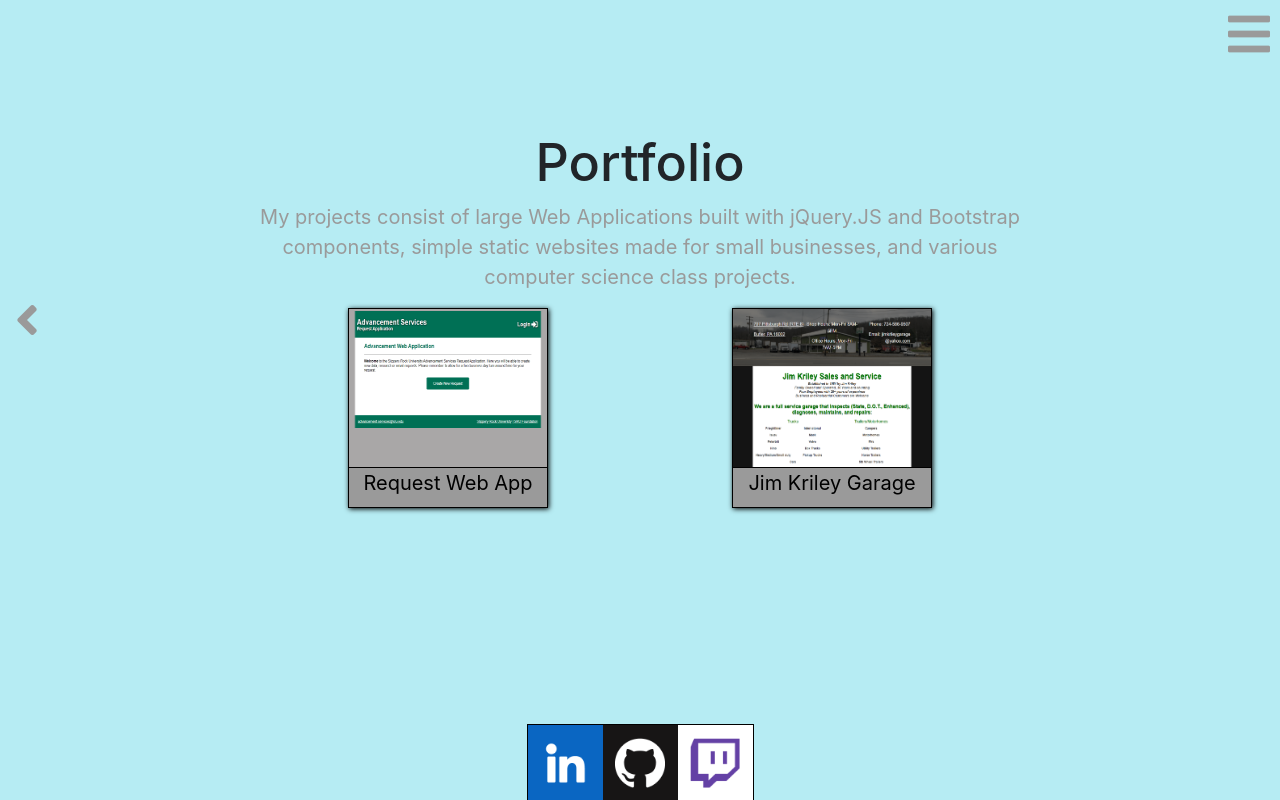
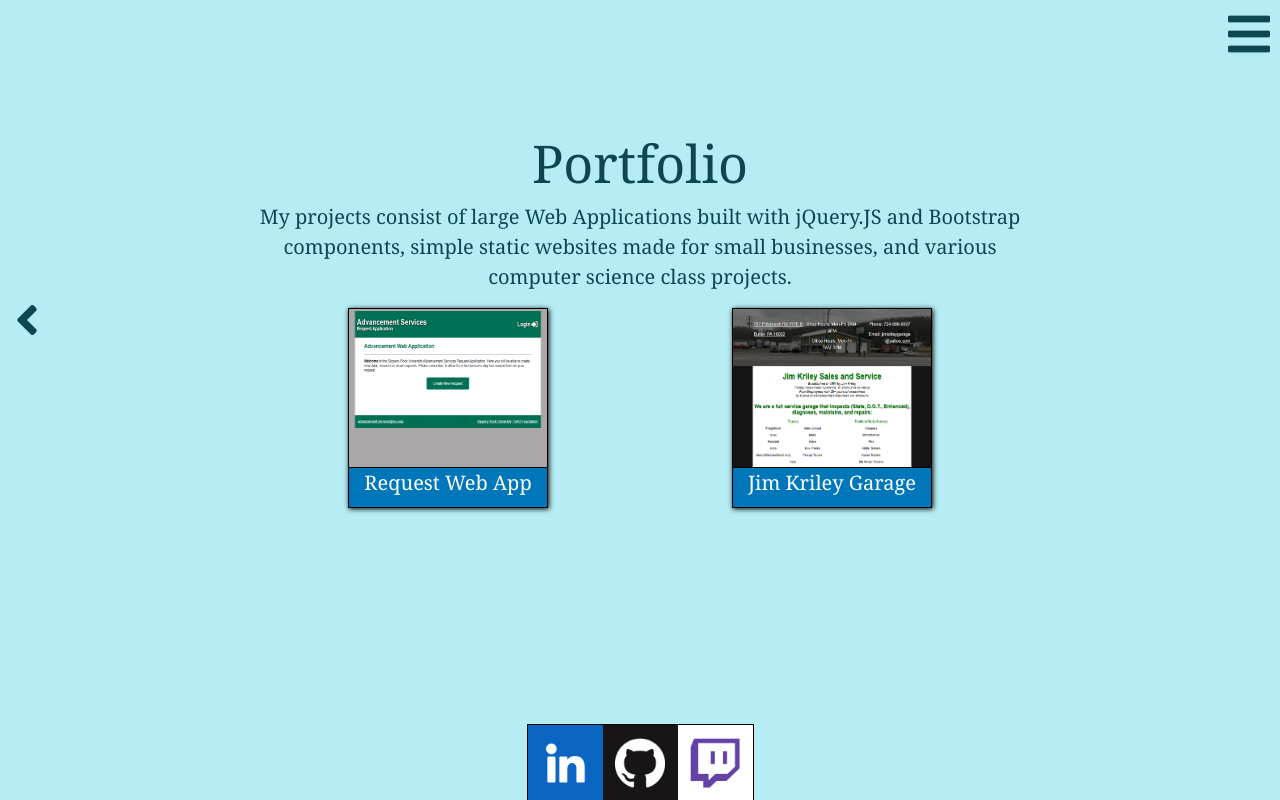
Before and after one commit to sas1041/Personal-Website, a PHP site: page /portfolio.html in a window 1280 px wide. Run offline with PHP 8.4, Linux system fonts and the light colour scheme.

Commit message:
Add files via upload

```diff
--- a/css/style.css
+++ b/css/style.css
@@ -1,13 +1,36 @@
+/* CSS that applies to everything */
 body {
   background-color: #B6ECF3;
+  color: #0D4850;
   margin: 0;
   padding: 0;
+  font-family: Georgia, serif;
+}
+
+main {
+  display: -webkit-box;
+  display: -ms-flexbox;
+  display: flex;
+  -webkit-box-pack: justify;
+      -ms-flex-pack: justify;
+          justify-content: space-between;
+  -webkit-box-align: center;
+      -ms-flex-align: center;
+          align-items: center;
+  -webkit-box-orient: horizontal;
+  -webkit-box-direction: normal;
+      -ms-flex-flow: row nowrap;
+          flex-flow: row nowrap;
+  position: fixed;
+  height: 80%;
+  width: 100%;
 }
 
 .fas {
-  color: #9A9A9A;
+  color: #0D4850;
 }
 
+/* Top menu and related items */
 #menuIcon {
   position: absolute;
   top: 10px;
@@ -59,31 +82,13 @@ body {
   color: white;
 }
 
-main {
-  display: -webkit-box;
-  display: -ms-flexbox;
-  display: flex;
-  -webkit-box-pack: justify;
-      -ms-flex-pack: justify;
-          justify-content: space-between;
-  -webkit-box-align: center;
-      -ms-flex-align: center;
-          align-items: center;
-  -webkit-box-orient: horizontal;
-  -webkit-box-direction: normal;
-      -ms-flex-flow: row nowrap;
-          flex-flow: row nowrap;
-  position: fixed;
-  height: 80%;
-  width: 100%;
-}
-
 .unselect {
   -webkit-filter: blur(2px);
           filter: blur(2px);
   pointer-events: none;
 }
 
+/* Main content */
 #content {
   display: -webkit-box;
   display: -ms-flexbox;
@@ -101,7 +106,6 @@ main {
 }
 
 #content p {
-  color: #9A9A9A;
   font-size: 20px;
 }
 
@@ -116,7 +120,7 @@ main {
 #projects .panel {
   width: 200px;
   height: 200px;
-  background-color: #9A9A9A;
+  background-color: #0077ba;
   border: 1px solid black;
   -webkit-box-shadow: 1px 1px 5px black;
           box-shadow: 1px 1px 5px black;
@@ -133,7 +137,7 @@ main {
 
 #projects .panel p {
   margin: 0;
-  color: black;
+  color: white;
   font-weight: 400;
 }
 
@@ -144,6 +148,7 @@ main {
   transition: 0.2s;
 }
 
+/* Expanded project information */
 .expandedPanel {
   display: none;
   position: fixed;
@@ -202,6 +207,7 @@ main {
   padding-right: 5px;
 }
 
+/* Contact form */
 #contact p {
   text-align: left;
 }
@@ -264,6 +270,7 @@ main {
   padding-left: 30px;
 }
 
+/* Navigation arrows */
 #contactArrow, #portfolioArrow {
   width: 100px;
   height: 200px;
@@ -280,7 +287,7 @@ main {
 #contactArrow span, #portfolioArrow span {
   position: absolute;
   display: none;
-  color: #9A9A9A;
+  color: #0D4850;
 }
 
 #contactArrow {
@@ -306,6 +313,7 @@ main {
   width: 100px;
 }
 
+/* Link styling for social media */
 #socials {
   display: -webkit-box;
   display: -ms-flexbox;
--- a/css/style.sass
+++ b/css/style.sass
@@ -1,14 +1,28 @@
-$primary-color: #9A9A9A
+$soft-color: #9A9A9A
 $secondary-color: #0077ba
+$primary-color: #0D4850
 
+/* CSS that applies to everything */
 body
     background-color: #B6ECF3
+    color: $primary-color
     margin: 0
     padding: 0
+    font-family: Georgia, serif
+
+main
+    display: flex
+    justify-content: space-between
+    align-items: center
+    flex-flow: row nowrap
+    position: fixed
+    height: 80%
+    width: 100%
 
 .fas
     color: $primary-color
 
+/* Top menu and related items */
 #menuIcon
     position: absolute
     top: 10px
@@ -41,19 +55,11 @@ body
         right: 10px
         color: white
 
-main
-    display: flex
-    justify-content: space-between
-    align-items: center
-    flex-flow: row nowrap
-    position: fixed
-    height: 80%
-    width: 100%
-
 .unselect
     filter: blur(2px)
     pointer-events: none
 
+/* Main content */
 #content
     display: flex
     text-align: center
@@ -62,16 +68,14 @@ main
     h1
         font-size: 52px
     p
-        color: $primary-color
         font-size: 20px
-
 #projects
     display: flex
     justify-content: space-around
     .panel
         width: 200px
         height: 200px
-        background-color: $primary-color
+        background-color: $secondary-color
         border: 1px solid black
         box-shadow: 1px 1px 5px black
         transition: 0.2s
@@ -82,12 +86,13 @@ main
             border-bottom: 1px solid black
         p
             margin: 0
-            color: black
+            color: white
             font-weight: 400
     .panel:hover
         transform: scale(1.1)
         transition: 0.2s
 
+/* Expanded project information */
 .expandedPanel
     display: none /* hidden by default */
     position: fixed
@@ -102,7 +107,7 @@ main
     overflow: hideen
     background-color: rgba(209, 209, 209, 0.8)
     border: 1px solid black
-    box-shadow: 1px 1px 10px $primary-color
+    box-shadow: 1px 1px 10px $soft-color
 .panelX
     position: absolute
     top: 10px
@@ -127,6 +132,7 @@ main
     padding-left: 5px
     padding-right: 5px
 
+/* Contact form */
 #contact
     p
         text-align: left
@@ -150,10 +156,10 @@ main
             padding: 5px
             box-sizing: border-box
             border-radius: 4px
-            border: 2px solid $primary-color
+            border: 2px solid $soft-color
         input:focus, textarea:focus
             outline: none !important
-            box-shadow: 1px 1px 10px $primary-color
+            box-shadow: 1px 1px 10px $soft-color
             border: 2px solid black
         textarea
             height: 100px
@@ -164,6 +170,7 @@ main
             background-size: 20px
             padding-left: 30px
 
+/* Navigation arrows */
 #contactArrow, #portfolioArrow
     width: 100px
     height: 200px
@@ -187,6 +194,7 @@ main
 .empty
     width: 100px
 
+/* Link styling for social media */
 #socials
     display: flex
     flex-flow: row wrap
@@ -204,14 +212,12 @@ main
     display: flex
     justify-content: center
     align-items: center
-
 #linkedin
     background-color: #0a66c2
 #github
     background-color: #171515
 #twitch
     background-color: white
-
 .social
     width: 50px
     height: 50px
```
Also changed, not shown: 1 other file.
